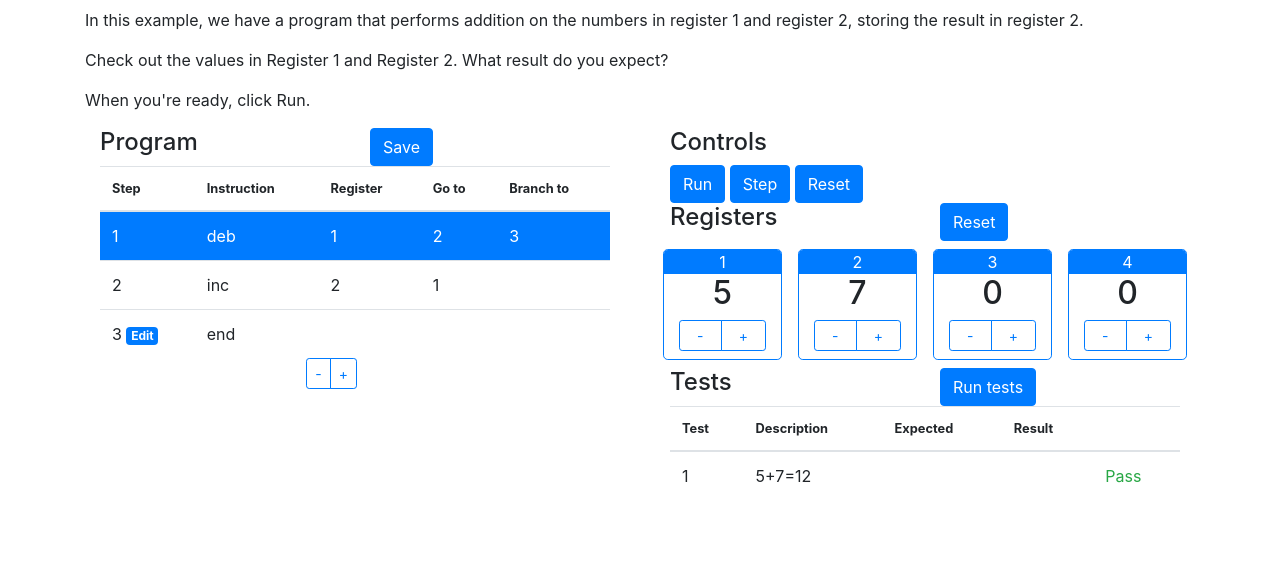
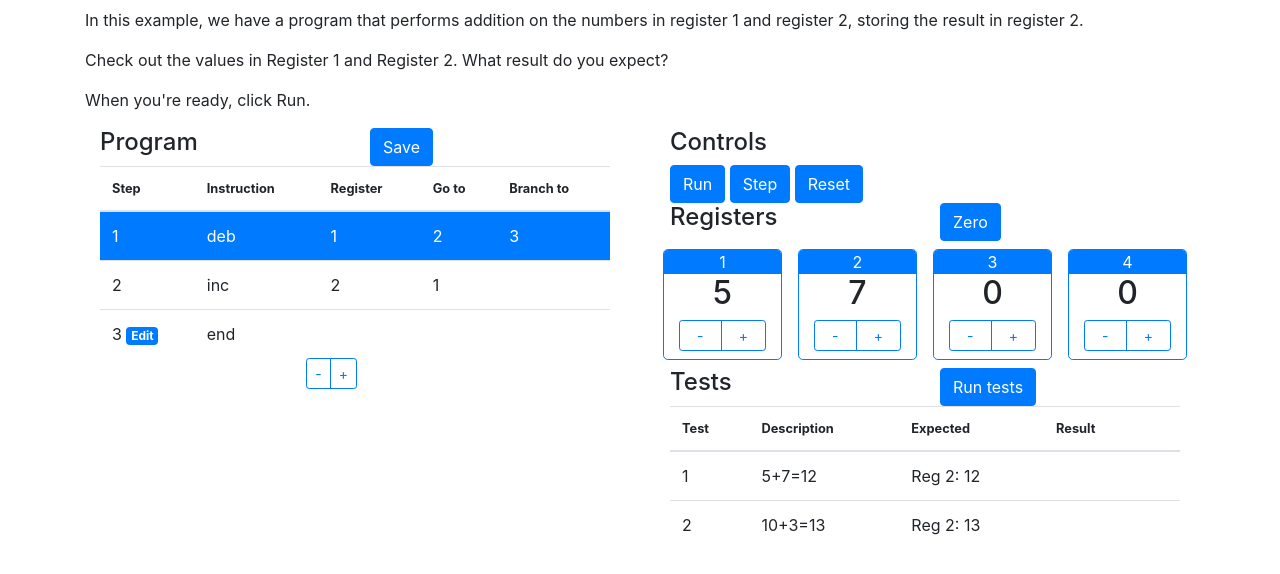
Before and after one commit to jsinkers/project4, a Django app: template register_machine/templates/register_machine/problem.html in a window 1280 px wide. Shown: the part 56-630 px from the top of the page. Run offline with Django 3.2, Linux system fonts and the light colour scheme; the template is opened without the code that fills it, so the values that code supplies are empty; some libraries are stand-ins or nearby versions.

Commit message:
Now works with multiple tests.  Have updated table to display results

```diff
--- a/register_machine/static/register_machine/src/register_machine.js
+++ b/register_machine/static/register_machine/src/register_machine.js
@@ -229,16 +229,14 @@ Vue.component('tests', {
                                     <tr v-for="(test, ind) in tests">
                                         <td scope="row">{{ test.id }}</td>
                                         <td scope="row">{{ test.description }}</td>
-                                        <td scope="row">{{ test.expected }}</td>
-                                        <td scope="row">{{ test.result }}</td>
-                                        <td v-if="(test.result !== null) && (test.expected === test.result)"
+                                        <td scope="row">{{ testResultStr(test.expectedRegVals) }}</td>
+                                        <td scope="row">{{ testResultStr(test.actualRegVals) }}</td>
+                                        <td v-if="test.status === 'Pass'"
                                             scope="row"
-                                            class="mdi mdi-check-circle-outline text-success"
-                                        >Pass</td>
-                                        <td v-else-if="(test.result !== null) && (test.expected !== test.result)"
+                                        ><span class="mdi mdi-check-circle-outline text-success"></span></td>
+                                        <td v-else-if="test.status === 'Fail'"
                                             scope="row"
-                                            class="mdi mdi-alert-circle-outline text-danger"
-                                        >Fail</td>
+                                        ><span class="mdi mdi-alert-circle-outline text-danger"></span></td>
                                         <td v-else scope="row"></td>
                                     </tr>
                                 </tbody>
@@ -252,6 +250,14 @@ Vue.component('tests', {
     methods: {
         runTests: function() {
             eventBus.$emit("run-tests");
+        },
+        testResultStr: function(values) {
+            var retStr = "";
+            for (let i in values) {
+                if (values[i].value) {
+                    retStr += `Reg ${values[i].id}: ${values[i].value}`;                }
+            }
+            return retStr;
         }
     }
 })
@@ -265,9 +271,14 @@ var app = new Vue({
         program: [{id: 1, instruction: "deb", register: 1, goTo: 2, branchTo: 3, editable: false, editMode: false},
             {id: 2, instruction: "inc", register: 2, goTo: 1, branchTo: null, editable: false, editMode: false},
             {id: 3, instruction: "end", register: null, goTo: null, branchTo: null, editable: true, editMode: false},],
-        tests: [{id: 1, description: "5+7=12",
+        tests: [{id: 1, description: "5+7=12", status: null,
                 initRegVals: [{id: 1, value: 5}, {id: 2, value: 7}],
-                expectedRegVals: [{id: 2, value: 12}], actualRegVals: [{id: 2, value: null}]}],
+                expectedRegVals: [{id: 2, value: 12}],
+                actualRegVals: [{id: 2, value: null}]},
+                {id: 2, description: "10+3=13", status: null,
+                initRegVals: [{id: 1, value: 10}, {id: 2, value: 3}],
+                expectedRegVals: [{id: 2, value: 13}],
+                actualRegVals: [{id: 2, value: null}]}],
         registers: [{id: 1, value: 5},
             {id: 2, value: 7},
             {id: 3, value: 0},
@@ -376,17 +387,38 @@ var app = new Vue({
 
         },
         testResult: function() {
+            // stores test results
             let test = this.tests.find(x => x.id === this.testID);
             for (let i in test.actualRegVals) {
                 let j = this.registers.findIndex(x => x.id === test.actualRegVals[i].id);
                 test.actualRegVals[i].value = this.registers[j].value;
             }
-            this.testID = null;
+            this.checkTestStatus();
+            this.testID++;
+            this.runTests();
+        },
+        checkTestStatus: function() {
+            let test = this.tests.find(x => x.id === this.testID);
+            test.status = "Pass";
+            for (let i in test.actualRegVals) {
+                let j = test.expectedRegVals.find(x => x.id === test.actualRegVals[i].id);
+                if (test.actualRegVals[i].value !== test.expectedRegVals[i].value) {
+                    test.status = "Fail";
+                }
+            }
         },
         runTests: function() {
-            for (let i in this.tests) {
+            if (!this.testID) {
+                this.testID = 1;
+                console.log("test 1");
+            }
+            let i = this.tests.findIndex(x => x.id === this.testID);
+            if (i >= 0) {
                 this.testID = this.tests[i].id;
                 this.runTest(this.tests[i].id);
+            } else {
+                console.log("tests complete");
+                this.testID = null;
             }
         },
         toggleEdit: function(stepID) {
--- a/register_machine/templates/register_machine/problem.html
+++ b/register_machine/templates/register_machine/problem.html
@@ -4,7 +4,7 @@
     <meta charset="UTF-8">
     <meta name="viewport" content="width=device-width, initial-scale=1, shrink-to-fit=no">
     <!--<link rel="stylesheet" href="https://stackpath.bootstrapcdn.com/bootstrap/4.3.1/css/bootstrap.min.css" integrity="sha384-ggOyR0iXCbMQv3Xipma34MD+dH/1fQ784/j6cY/iJTQUOhcWr7x9JvoRxT2MZw1T" crossorigin="anonymous">-->
-    <!--<link rel="stylesheet" type="text/css" href="https://cdn.materialdesignicons.com/4.5.95/css/materialdesignicons.min.css">-->
+    <link rel="stylesheet" type="text/css" href="https://cdn.materialdesignicons.com/4.5.95/css/materialdesignicons.min.css">
     <link rel="stylesheet" type="text/css" href="../../static/register_machine/register_machine.css">
     <script src="https://code.jquery.com/jquery-3.3.1.slim.min.js" integrity="sha384-q8i/X+965DzO0rT7abK41JStQIAqVgRVzpbzo5smXKp4YfRvH+8abtTE1Pi6jizo" crossorigin="anonymous"></script>
     <script src="https://cdnjs.cloudflare.com/ajax/libs/popper.js/1.14.7/umd/popper.min.js" integrity="sha384-UO2eT0CpHqdSJQ6hJty5KVphtPhzWj9WO1clHTMGa3JDZwrnQq4sF86dIHNDz0W1" crossorigin="anonymous"></script>
@@ -73,7 +73,7 @@
                                 <h4>Registers</h4>
                             </div>
                             <div class="col">
-                                <button class="btn btn-primary" @click="resetRegisters">Reset</button>
+                                <button class="btn btn-primary" @click="resetRegisters">Zero</button>
                             </div>
                         </div>
                         <div class="row">
```
